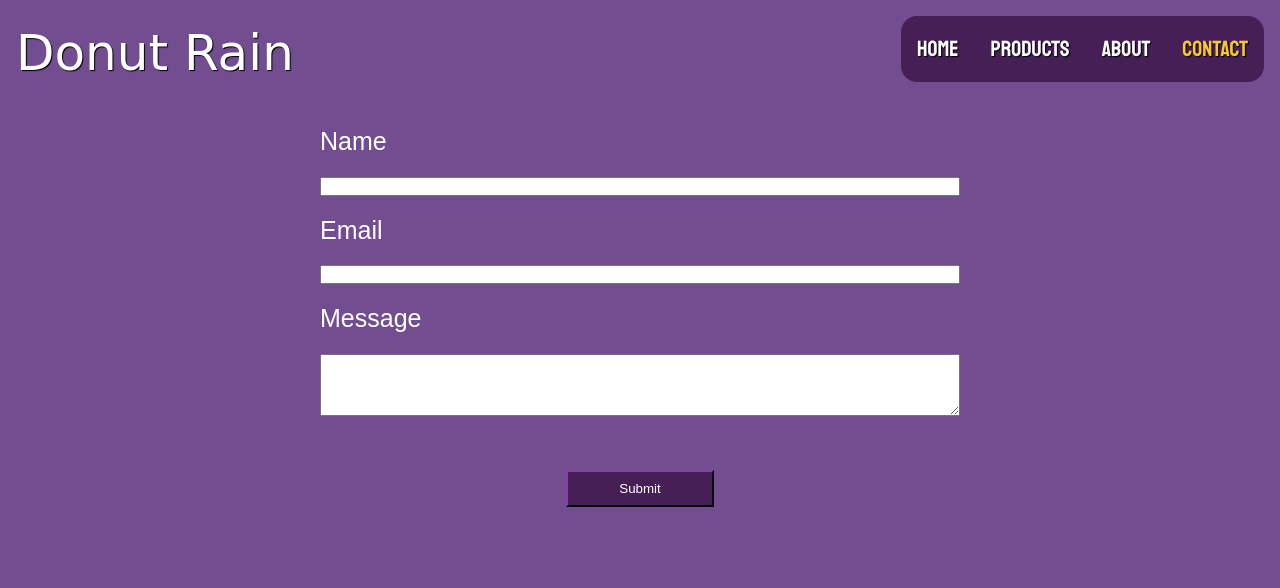
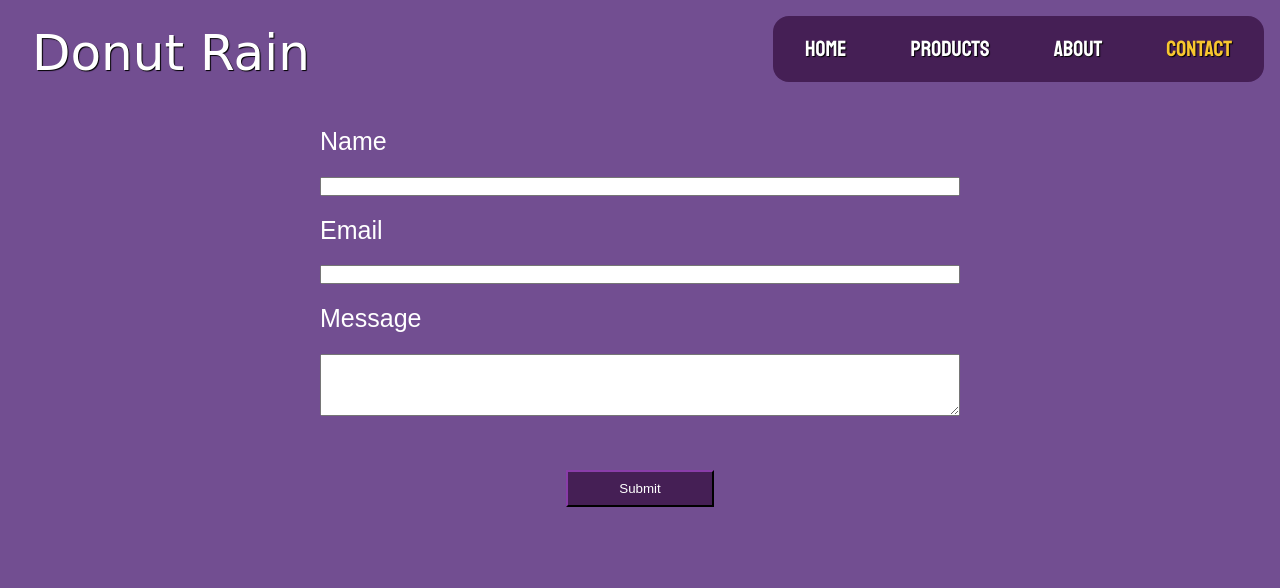
Before and after one commit to edwardm8/cpnt-260-a5, a plain HTML site: page contact.html in a window 1280 px wide. Shown: the top 588 px of the page. Drawn offline with Linux system fonts and the light colour scheme; a web font is replaced by a local one.

Commit message:
added padding to a nav

```diff
--- a/css/navigation.css
+++ b/css/navigation.css
@@ -18,6 +18,9 @@ nav ul {
   padding: 1rem;
 }
 
+nav a {
+  padding: 1rem;
+}
 /*hide checkbox*/
 nav input {
   display: none;
```
